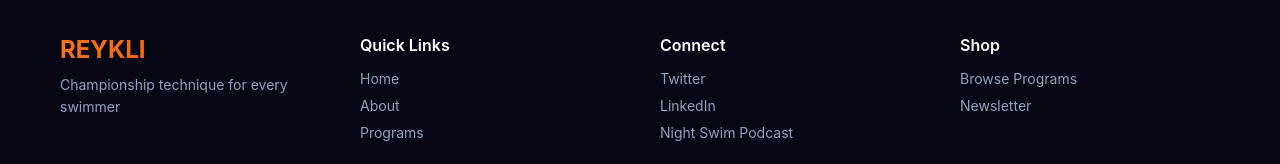
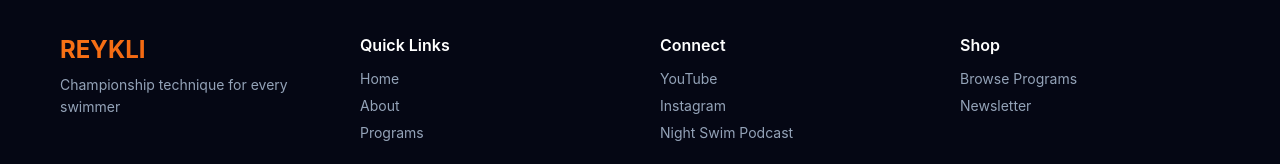
Before and after one commit to swimnerdtim/daxhill-website, a React (Vite) app: page /daxhill-website/programs in a window 1280 px wide. Shown: the part 5597-5761 px from the top of the page. Built offline with nearby package versions, Linux system fonts and the light colour scheme.

Commit message:
Replace Twitter/LinkedIn with YouTube/Instagram links

```diff
--- a/src/components/Footer.jsx
+++ b/src/components/Footer.jsx
@@ -19,8 +19,8 @@ function Footer() {
 
           <div className="footer-section">
             <h4>Connect</h4>
-            <a href="https://twitter.com/daxhill5" target="_blank" rel="noopener noreferrer">Twitter</a>
-            <a href="https://www.linkedin.com/in/dax-hill-72093332/" target="_blank" rel="noopener noreferrer">LinkedIn</a>
+            <a href="https://www.youtube.com/@reykli" target="_blank" rel="noopener noreferrer">YouTube</a>
+            <a href="https://www.instagram.com/reykli/" target="_blank" rel="noopener noreferrer">Instagram</a>
             <a href="https://nightswimpod.com" target="_blank" rel="noopener noreferrer">Night Swim Podcast</a>
           </div>
 
```
